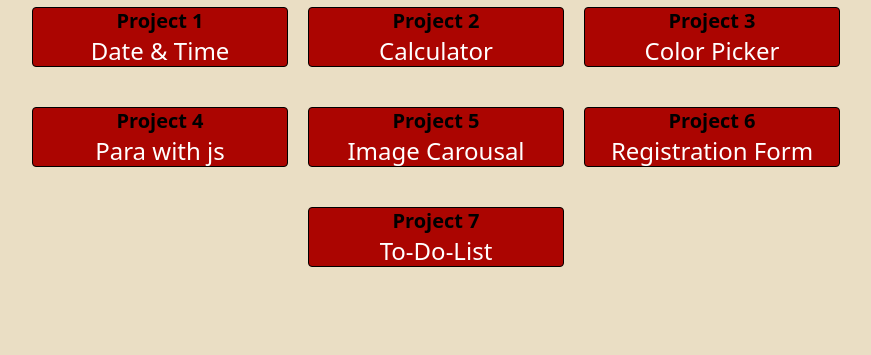
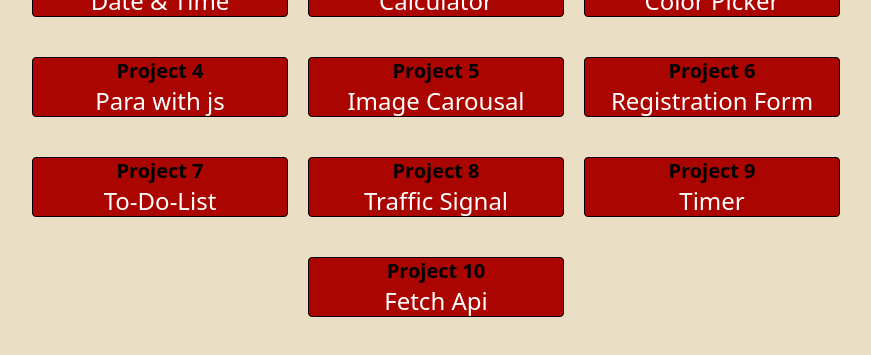
Before and after one commit to syed-ghouse-x/MY-FULL-PROJECTS, a plain HTML site: page index.html in a window 1280 px wide. Shown: the part 313-668 px from the top of the page, without its empty margins (204-1075 px from the left). Drawn offline with nearby package versions, Linux system fonts and the light colour scheme.

Commit message:
Update index.html

```diff
--- a/index.html
+++ b/index.html
@@ -13,46 +13,64 @@
 
     <div class="flex flex-col gap-10 justify-center items-center h-screen bg-[#eadec4]">
         <div>
-        <h1 class="text-6xl font-bold">Welcome To My Projects</h1>
-    </div>
+            <h1 class="text-6xl font-bold">Welcome To My Projects</h1>
+        </div>
         <div class="flex gap-5 justify-center">
             <div class="flex flex-col text-center justify-center border w-3xs bg-[#ab0501] h-[60px]  rounded">
                 <h1 class="text-xl font-bold">Project 1 </h1>
-                <a href="time/index.html" class="text-2xl text-white">   Date & Time </a>
+                <a href="time/index.html" class="text-2xl text-white"> Date & Time </a>
 
             </div>
             <div class="flex flex-col text-center justify-center border w-3xs bg-[#ab0501] h-[60px]  rounded">
                 <h1 class="text-xl font-bold">Project 2 </h1>
-                <a href="calculator/index.html" class="text-2xl text-white">   Calculator </a>
+                <a href="calculator/index.html" class="text-2xl text-white"> Calculator </a>
 
             </div>
             <div class="flex flex-col text-center justify-center border w-3xs bg-[#ab0501] h-[60px]  rounded">
                 <h1 class="text-xl font-bold">Project 3 </h1>
-                <a href="color picker/index.html" class="text-2xl text-white">   Color Picker </a>
+                <a href="color picker/index.html" class="text-2xl text-white"> Color Picker </a>
 
             </div>
         </div>
         <div class="flex gap-5 justify-center">
             <div class="flex flex-col text-center justify-center border w-3xs bg-[#ab0501] h-[60px]  rounded">
                 <h1 class="text-xl font-bold">Project 4 </h1>
-                <a href="empty div/index.html" class="text-2xl text-white">   Para with js </a>
+                <a href="empty div/index.html" class="text-2xl text-white"> Para with js </a>
 
             </div>
             <div class="flex flex-col text-center justify-center border w-3xs bg-[#ab0501] h-[60px] rounded">
                 <h1 class="text-xl font-bold">Project 5 </h1>
-                <a href="Image Carousal/index.html" class="text-2xl text-white">   Image Carousal </a>
+                <a href="Image Carousal/index.html" class="text-2xl text-white"> Image Carousal </a>
 
             </div>
             <div class="flex flex-col text-center justify-center border w-3xs bg-[#ab0501]  h-[60px] h-cover  rounded">
                 <h1 class="text-xl font-bold">Project 6 </h1>
-                <a href="Registration project/Registration project/index.html" class="text-2xl text-white">   Registration Form </a>
+                <a href="Registration project/Registration project/index.html" class="text-2xl text-white"> Registration
+                    Form </a>
 
             </div>
         </div>
         <div class="flex gap-5 justify-center">
             <div class="flex flex-col text-center justify-center border w-3xs bg-[#ab0501] h-[60px] rounded">
                 <h1 class="text-xl font-bold">Project 7 </h1>
-                <a href="to do list/index.html" class="text-2xl text-white">   To-Do-List </a>
+                <a href="to do list/index.html" class="text-2xl text-white"> To-Do-List </a>
+
+            </div>
+            <div class="flex flex-col text-center justify-center border w-3xs bg-[#ab0501] h-[60px] rounded">
+                <h1 class="text-xl font-bold">Project 8 </h1>
+                <a href="traffic signal/index.html" class="text-2xl text-white"> Traffic Signal </a>
+
+            </div>
+            <div class="flex flex-col text-center justify-center border w-3xs bg-[#ab0501] h-[60px] rounded">
+                <h1 class="text-xl font-bold">Project 9 </h1>
+                <a href="timer/index.html" class="text-2xl text-white"> Timer </a>
+
+            </div>
+        </div>
+        <div class="flex gap-5 justify-center">
+            <div class="flex flex-col text-center justify-center border w-3xs bg-[#ab0501] h-[60px] rounded">
+                <h1 class="text-xl font-bold">Project 10 </h1>
+                <a href="fetch api/index.html" class="text-2xl text-white"> Fetch Api </a>
 
             </div>
         </div>
```
